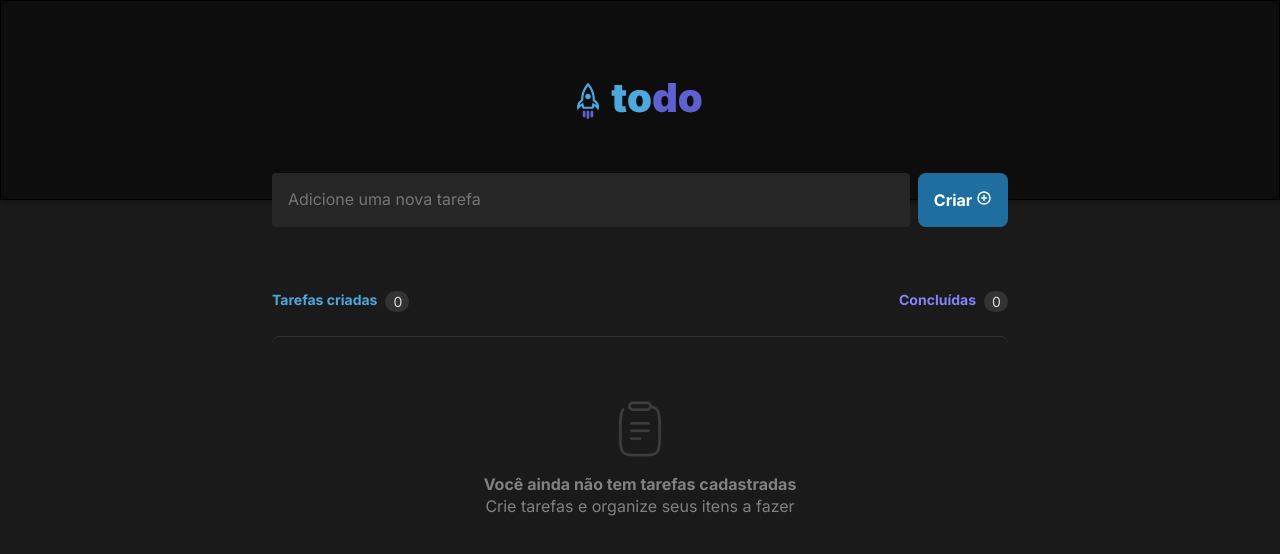
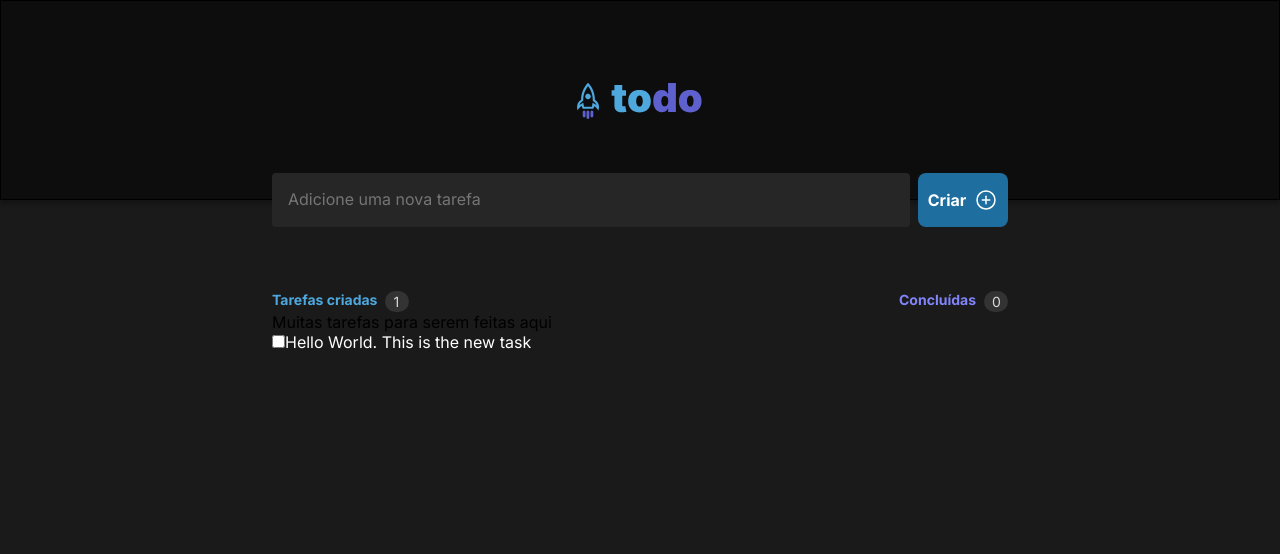
Before and after one commit to GuilhermeSalkovski/01-chalenge-todo-list, a React (Vite) app: page / in a window 1280 px wide. Shown: the top 554 px of the page. Built offline with nearby package versions, Linux system fonts and the light colour scheme.

Commit message:
Adding Task Component + Adding style to TaskBar

```diff
--- /dev/null
+++ b/src/components/Task.module.css
@@ -0,0 +1,3 @@
+.task {
+    color: var(--white)
+}
--- /dev/null
+++ b/src/components/Task.tsx
@@ -0,0 +1,10 @@
+import styles from './Task.module.css'
+
+export function Task({isCompleted, taskContent}) {
+    return(
+        <div className={styles.task}>
+            <input type="checkbox" id='task' />
+            <label for="task">{taskContent}</label>
+        </div>
+    )
+}
--- a/src/components/TaskBar.module.css
+++ b/src/components/TaskBar.module.css
@@ -22,6 +22,10 @@
     color: var(--white);
     background: var(--bluedark);
 
+    display: flex;
+    align-items: center;
+    justify-content: center;
+    gap: 0.5rem;
     font-weight: bold;
 
     border: 0;
--- a/src/components/TaskBar.tsx
+++ b/src/components/TaskBar.tsx
@@ -36,8 +36,9 @@ export function TaskBar() {
             />
             <button
                 type='submit'
-                disabled={isNewTaskEmpty}>
-                Criar {< PlusCircle size={16} weight='bold' />}
+                disabled={isNewTaskEmpty}
+            >
+                Criar < PlusCircle size={24} />
             </button>
         </form>
     )
--- a/src/components/TaskList.tsx
+++ b/src/components/TaskList.tsx
@@ -3,12 +3,42 @@ import { useState } from 'react';
 import clipboard from '../assets/Clipboard.svg'
 
 import styles from './TaskList.module.css';
+import { Task } from './Task';
 
 export function TaskList(){
-    const [createdTasks, setCreatedTasks] = useState(0)
+    const tasks = [{
+            isCompleted: false,
+            taskContent: `Lorem Ipsum is simply dummy text of the printing and
+                typesetting industry. Lorem Ipsum has been the industry's standard
+                dummy text ever since the 1500s`,
+        },
+        {
+            isCompleted: true,
+            taskContent: `It has survived not only five centuries, but also the leap
+                into electronic typesetting, remaining essentially unchanged.`
+        },
+        {
+            isCompleted: false,
+            taskContent: `It was popularised in the 1960s with the release of
+                Letraset sheets containing Lorem Ipsum passages, and more recently
+                with desktop publishing software like Aldus PageMaker including
+                versions of Lorem Ipsum`,
+        },
+    ]
+
+    const [createdTasks, setCreatedTasks] = useState(1)
     const [finishedTasks, setFinishedTasks] = useState(0)
 
     const noTasksToDisplay = (createdTasks === 0) && (finishedTasks === 0)
+
+
+
+    tasks.map((task) => {
+        const completedTasks = []
+        if(task.isCompleted)
+            completedTasks.push(task)
+        return completedTasks
+    })
 
     if (noTasksToDisplay) {
         return(
@@ -52,6 +82,7 @@ export function TaskList(){
 
                 <div className={styles.tasksItems}>
                     Muitas tarefas para serem feitas aqui
+                    < Task isCompleted={true} taskContent={'Hello World. This is the new task'}/>
                 </div>
 
             </div>
```
